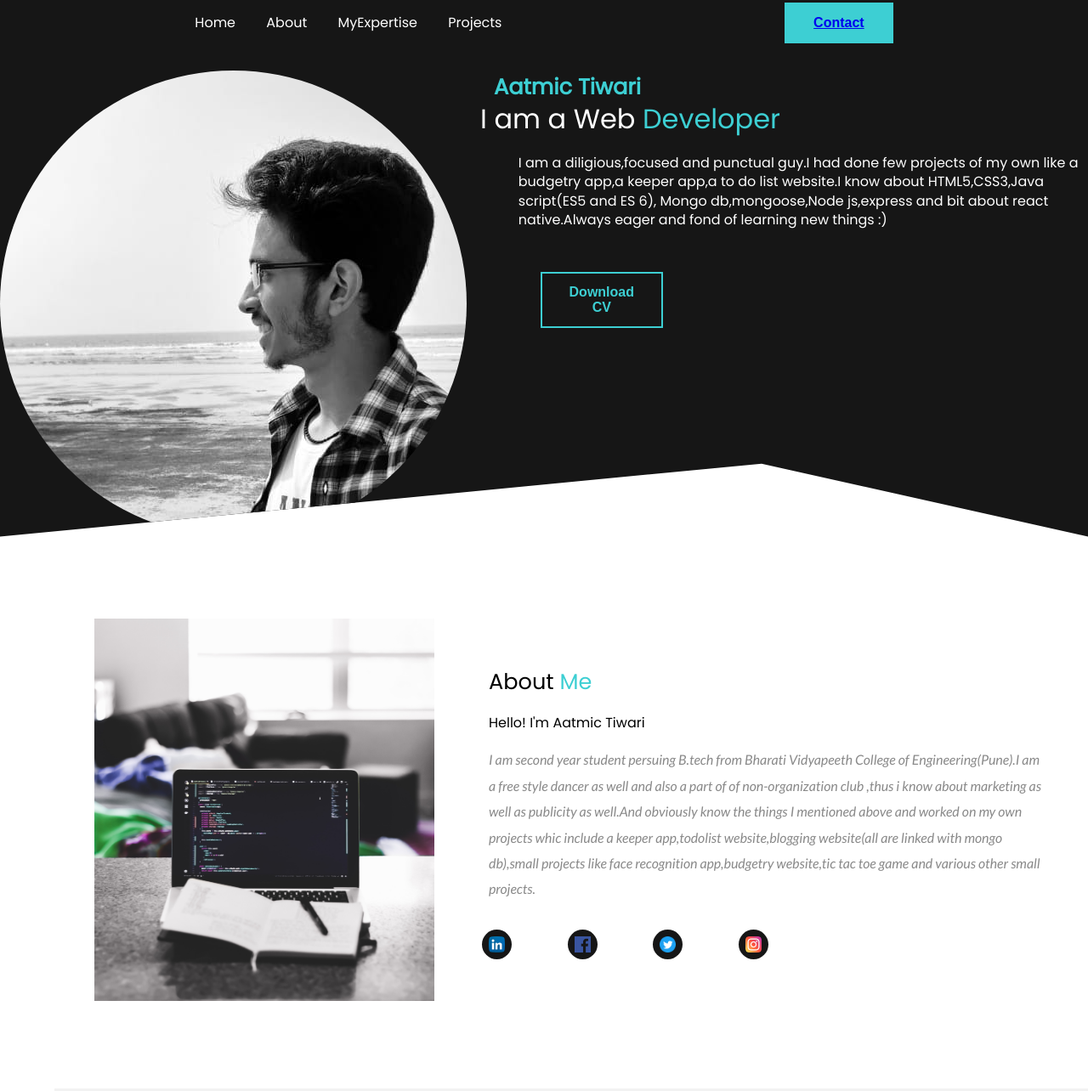
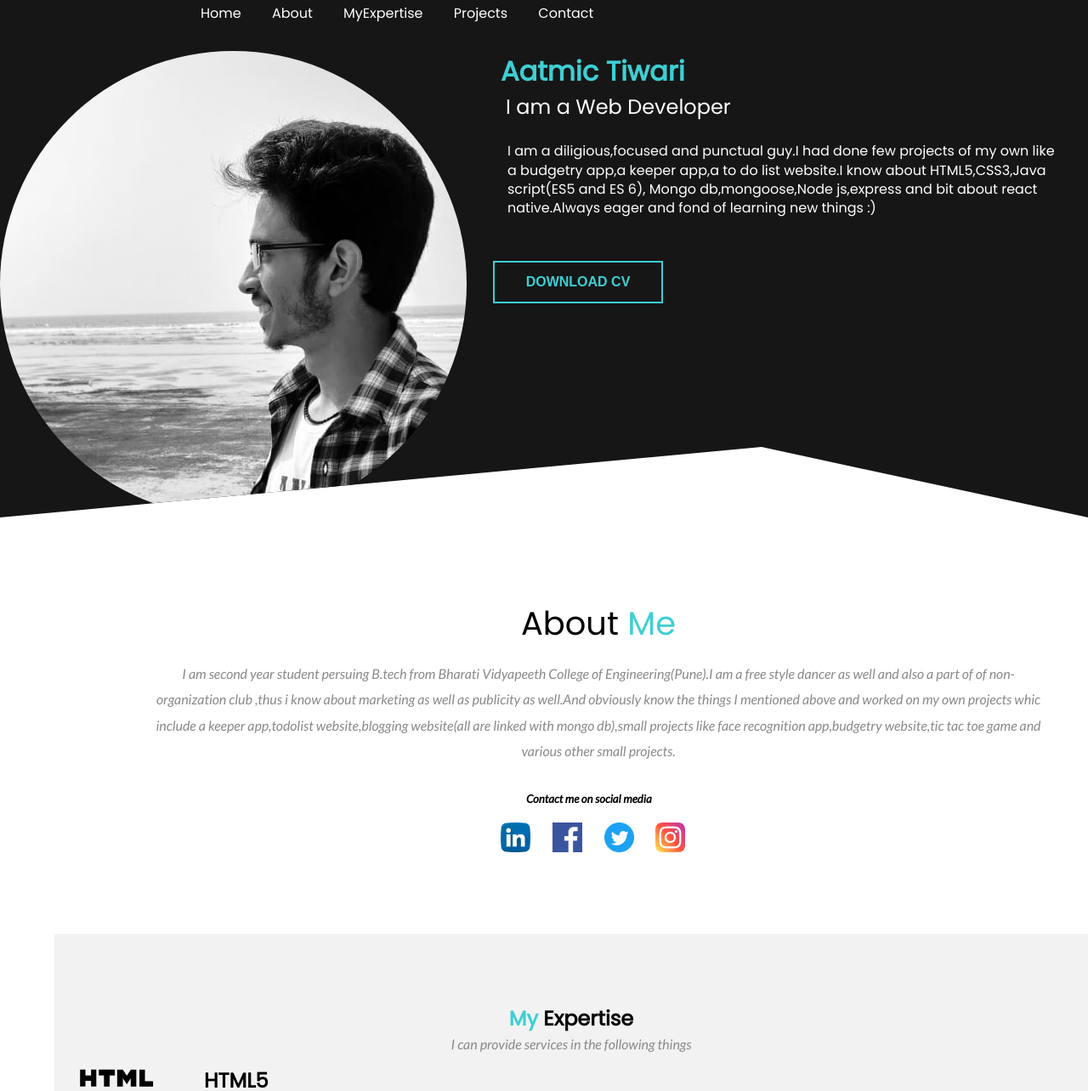
Before and after one commit to Aatmic/website, a plain HTML site: page index.html in a window 1280 px wide. Shown: the part 29-1313 px from the top of the page at 85% size. Drawn offline with Linux system fonts and the light colour scheme.

Commit message:
Made somewhat responsive

```diff
--- a/css/style.css
+++ b/css/style.css
@@ -34,6 +34,8 @@ header{
 
 
 }
+
+
 
 
 @media (max-width:1024px){
@@ -83,21 +85,22 @@ header nav .branding{
     overflow-x: hidden;
 }
 
-.hero .right h6{
-    font-size:1.6rem;
+.hero .right h3{
+    font-size:2rem;
     color:var(--primary);
     margin-bottom: .5rem;
-    margin-left: 2rem;
+    margin-left: 2.5rem;
 
 }
 
-.hero .right h2{
+.hero .right h4{
 
-    font-size: 2rem;
+    font-size: 1.5rem;
     font-weight: 100;
     line-height: 1.2rem;
     margin-bottom: 2rem;
     margin-left: 1rem;
+    padding-left: 30px;
 }
 
 
@@ -109,12 +112,15 @@ header nav .branding{
 .hero .right  p{
 
     line-height: 1.4rem;
-    margin-left: 3.8rem;
+    margin-left: 3rem;
+    padding-right: 1.8rem;
+
 
 
 
 
 }
+
 
 section{
 
@@ -125,7 +131,7 @@ section{
 }
 section.me .about-me-img{
 
-    height: 450px;
+    /* height: 40px; */
     justify-content: space-evenly;
 
 }
@@ -133,9 +139,10 @@ section.me .about-me-img{
 section.me h1{
 
     margin-bottom: 1rem;
-    font-size: 1.6rem;
+    font-size: 2.4rem;
     font-weight: 400;
     margin-left: 4rem;
+    text-align: center;
 
 }
 
@@ -151,6 +158,7 @@ section.me h3{
     margin-bottom: 1rem;
     font-weight: 400;
     margin-left: 4rem;
+    text-align: center;
 }
 
 
@@ -161,13 +169,25 @@ section.me p{
     margin-bottom: 2rem;
     justify-content: space-between;
     margin-left: 4rem;
+    text-align: center;
 
 }
-section.me .social{
+section.me h5{
+    text-align: center;
+    padding-bottom: 20px;
+    padding-left: 2.6rem;
+    font-family: 'Lato',sans-serif;
+}
+ .social{
 
     display: flex;
+  text-align: center;
+  margin-left: 41.5%;
+
+
 
 }
+
 
 section.me .social a:hover{
     background:var(--primary);
@@ -176,15 +196,15 @@ section.me .social a:hover{
 }
 section.me .social a{
 
-    background:var(--dark) ;
+    /* background:var(--dark) ; */
     display: flex;
-    align-items: center;
+    text-align: center;
     justify-content: center;
     width: 35px;
     height: 35px;
     border-radius: 50%;
-    margin-right: .6rem;
-    margin-left: 3.5rem;
+    margin-right: 0.8rem;
+    margin-left: 0.8rem;
 
 }
 
@@ -192,7 +212,8 @@ section.me .social a img{
 
     width: 100%;
     height: 100%;
-    padding: .5rem;
+    padding: 0rem;
+    margin: 0;
 
 }
 
@@ -213,7 +234,7 @@ section.me .social a img{
 
 
 .section-heading + p{
-
+/* padding-left: 10%; */
     color: var(--ternary);
     font-family:"Lato",sans-serif ;
     margin-bottom: 1rem;
@@ -424,6 +445,9 @@ section.contact .card-wrapped  .card h6{
 
 
   }
+  a.active{
+      outline: none;
+  }
 
   footer .footer-social{
 
--- a/index.html
+++ b/index.html
@@ -1,17 +1,21 @@
 <!DOCTYPE html>
 <html lang="en">
+
 <head>
     <meta charset="UTF-8">
     <meta name="viewport" content="width=device-width, initial-scale=1.0">
     <title>My Website</title>
     <link href="https://fonts.googleapis.com/css2?family=Poppins&display=swap" rel="stylesheet">
     <link href="https://fonts.googleapis.com/css2?family=Lato:ital@1&family=Poppins&display=swap" rel="stylesheet">
-    <link rel="stylesheet" href="https://stackpath.bootstrapcdn.com/font-awesome/4.7.0/css/font-awesome.min.css" integrity="sha384-wvfXpqpZZVQGK6TAh5PVlGOfQNHSoD2xbE+QkPxCAFlNEevoEH3Sl0sibVcOQVnN" crossorigin="anonymous">
+    <link rel="stylesheet" href="https://stackpath.bootstrapcdn.com/font-awesome/4.7.0/css/font-awesome.min.css"
+        integrity="sha384-wvfXpqpZZVQGK6TAh5PVlGOfQNHSoD2xbE+QkPxCAFlNEevoEH3Sl0sibVcOQVnN" crossorigin="anonymous">
     <link rel="stylesheet" href="./css/style.css">
 </head>
+
 <body>
+    <div class="narrow">
     <header>
-        <div class="container">
+        <div class="container ">
 
             <nav id="main-nav" class="flex items-center justify-between">
                 <div class="left flex items-center ">
@@ -21,32 +25,31 @@
                         <a href="#about">About</a>
                         <a href="#expert">MyExpertise</a>
                         <a href="#project">Projects</a>
-
-
-
+                        <a href="#contact">Contact</a>
                     </div>
                 </div>
-
-
                 <div class="right">
 
-                <button  class="btn btn-primary " ><a href="#contact">Contact</a></button>
+                    <!-- <button class="btn btn-primary "><a href="#contact">Contact</a></button> -->
 
                 </div>
             </nav>
         </div>
-        <div class="hero flex ">
+        <div class="hero flex col-lg-12">
 
 
-                <img class="image" src="./images/myimage.png"  alt="" >
+            <img class="image" src="./images/myimage.png" alt="" class="img-responsive" >
 
 
-            <div class="right ">
-                <h6>Aatmic Tiwari</h6>
-                <h2>I am a Web <span>Developer</span></h2>
-                <p>I am a diligious,focused and punctual guy.I had done few projects of my own like a budgetry app,a keeper app,a to do list website.I know about HTML5,CSS3,Java script(ES5 and ES 6), Mongo db,mongoose,Node js,express and bit about react native.Always eager and fond of learning new things :)</p>
-                <div>
-                    <button class="btn btn-secondary">Download CV</button>
+            <div class="right">
+                <h3>Aatmic Tiwari</h3>
+                <h4>I am a Web <span>Developer</span></h4>
+                <p>I am a diligious,focused and punctual guy.I had done few projects of my own like a budgetry app,a
+                    keeper app,a to do list website.I know about HTML5,CSS3,Java script(ES5 and ES 6), Mongo
+                    db,mongoose,Node js,express and bit about react native.Always eager and fond of learning new things
+                    :)</p>
+                <div class="button_cv">
+                    <button class="btn btn-secondary" style="height:50px; width:200px">DOWNLOAD CV</button>
                 </div>
             </div>
         </div>
@@ -56,21 +59,27 @@
 
 
     </header>
+<div class="narrow">
+    <section id="about" class="me">
+        <div class="container flex col-lg-8 col-md-6 col-xs-12">
 
-    <section id="about" class="me">
-        <div class="container flex items-center ">
+
+                <!-- <img class="about-me-img img-responsive" src="./images/web.jpg" width="350" height="300"> -->
+
 
             <div>
-                <img class="about-me-img" src=./images/web.jpg width="400" height="400">
-            </div>
+                <h1>About <span> Me</span></h1>
+                <!-- <h3>Hello! I'm Aatmic Tiwari</h3> -->
+                <p>I am second year student persuing B.tech from Bharati Vidyapeeth College of Engineering(Pune).I am a
+                    free style dancer as well and also a part of of non-organization club ,thus i know about marketing
+                    as well as publicity as well.And obviously know the things I mentioned above and worked on my own
+                    projects whic include a keeper app,todolist website,blogging website(all are linked with mongo
+                    db),small projects like face recognition app,budgetry website,tic tac toe game and various other
+                    small projects. </p>
+              <h5 class="text-center"> Contact me on social media</h5>
+                <div class="social" >
 
-            <div >
-                <h1>About <span> Me</span></h1>
-                <h3>Hello! I'm Aatmic Tiwari</h3>
-                <p>I am second year student persuing B.tech from Bharati Vidyapeeth College of Engineering(Pune).I am a free style dancer as well and also a part of of non-organization club ,thus i know about marketing as well as publicity as well.And obviously know the things I mentioned above and worked on  my own projects whic include a keeper app,todolist website,blogging website(all are linked with mongo db),small projects like face recognition app,budgetry website,tic tac toe game and various other small projects. </p>
-                <div class="social">
-
-                    <a href="#"><img src="images/linkedin.png" alt=""></a>
+                    <a href="#"><img src="images/linkedin.png" alt="" class="center"></a>
                     <a href="#"><img src="images/facebook.png" alt=""></a>
                     <a href="#"><img src="images/twitter.png" alt=""></a>
                     <a href="#"><img src="images/instagram.png" alt=""></a>
@@ -81,6 +90,7 @@
 
         </div>
     </section>
+</div>
 
     <section id="expert" class="services">
         <div class="containers">
@@ -114,7 +124,8 @@
                 <div class="card">
                     <img class="skills" src="./images/server.png">
                     <h2>Mongodb</h2>
-                <p>Your website is set but your data is to be managed somewhere ,thats where you need database management</p>
+                    <p>Your website is set but your data is to be managed somewhere ,thats where you need database
+                        management</p>
 
                 </div>
                 <div class="card">
@@ -127,7 +138,7 @@
         </div>
     </section>
     <section class="freelancer">
-        <h1>I am Availble for Freelancer</h1>
+        <h1>I am Available for Freelancer</h1>
         <p>I provide high stander clean website .</p>
         <button class="btns btn-primary">Download CV</button>
     </section>
@@ -169,7 +180,8 @@
 
                     <div class="overlay">
                         <span>Keeper App</span>
-                <a href="https://youthful-williams-aca0d1.netlify.app/">Keep your all secrets here(my first react app ,thus bit basic :)</a>
+                        <a href="https://youthful-williams-aca0d1.netlify.app/">Keep your all secrets here(my first
+                            react app ,thus bit basic :)</a>
                     </div>
 
                     <img src="./images/keeperapp.png" alt="Keeper app Website" width="400" height="200"></a>
@@ -177,7 +189,8 @@
                 <div class="card">
                     <div class="overlay">
                         <span>Dice Game</span>
-                <a href="https://aatmic.github.io/dicegame/">Quite bored...then lets play some game with computer</a>
+                        <a href="https://aatmic.github.io/dicegame/">Quite bored...then lets play some game with
+                            computer</a>
                     </div>
 
                     <img src="./images/dicegame.png" alt="Dice Game" width="400" height="200"></a>
@@ -196,27 +209,35 @@
         </div>
     </section>
     <section id="contact" class="contact">
-        <div class="container">
-            <h1 class="section-heading">Contact</span> Me</span></h1>
+
+            <h1 class="section-heading col-12">Contact</span> Me</span></h1>
             <p>Ready for collabrations on projects or want me to do some work for you.Bring It On</p>
             <div class="card-wrapped">
+                <div class="container col-md-4">
                 <div class="card">
                     <img src="./images/contact.png" height="100" width="100">
                     <h1>Call me/Whatsapp me </h1>
                     <h6>+91 9669094837</h6>
                 </div>
+            </div>
+            <div class="container col-md-4">
                 <div class="card">
                     <img src="./images/email.png" height="100" width="100">
                     <h1>Email-id </h1>
                     <h6>aatmictiwari19@gmail.com</h6>
                 </div>
+                </div>
+                <div class="container col-md-4 ">
                 <div class="card">
-                    <img src="./images/linkedin.png"  height="100" width="100">
+                    <img src="./images/linkedin.png" height="100" width="100">
                     <h1>Username</h1>
-                   <a href="https://www.linkedin.com/in/aatmic-tiwari-73765b1a5"><h6>https://www.linkedin.com/in/aatmic-tiwari-73765b1a5</h6></a>
+                    <a href="https://www.linkedin.com/in/aatmic-tiwari-73765b1a5">
+                        <h6>https://www.linkedin.com/in/aatmic-tiwari-73765b1a5</h6>
+                    </a>
                 </div>
             </div>
             </div>
+
 
     </section>
 
@@ -238,6 +259,7 @@
 
 
 
+</div>
+</body>
 
-</body>
 </html>
```
Lines whose indentation alone changed are shown as unchanged.
